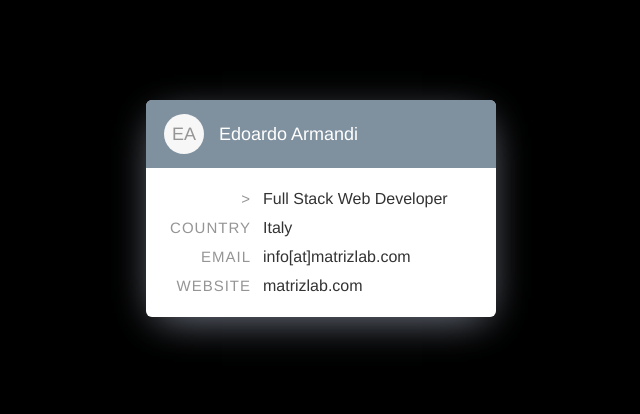
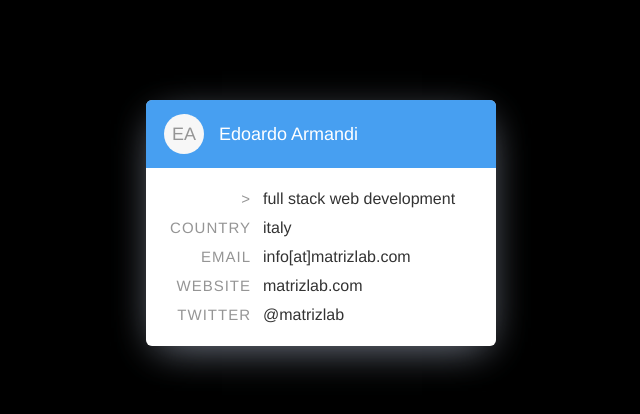
Before and after one commit to matrizlab/npx01, a React (Create React App) app: page / in a window 1280 px wide. Shown: the top 414 px of the page, without its empty margins (319-959 px from the left). Built offline with nearby package versions, Linux system fonts and the light colour scheme.

Commit message:
s1: fixed

```diff
--- a/src/Card.css
+++ b/src/Card.css
@@ -14,7 +14,7 @@ body {
 }
 
 .card-header {
-  background-color: rgba(80, 103, 124, 0.73);
+  background-color: rgba(3, 124, 236, 0.73);
   padding: 14px 18px;
   font-size: 18px;
 }
@@ -30,9 +30,6 @@ body {
   color: #959595;
   font-size: inherit;
   position: relative;
-
-  -webkit-animation: rotate-center 0.6s ease-in-out both;
-  animation: rotate-center 0.6s ease-in-out both;
 }
 
 .card-header span:after {
--- a/src/Card.js
+++ b/src/Card.js
@@ -8,10 +8,11 @@ class Card extends Component {
       firstName: "Edoardo Armandi",
       initials: "EA",
       info: [
-        { title: ">", text: "Full Stack Web Developer" },
-        { title: "Country", text: "Italy" },
+        { title: ">", text: "full stack web development" },
+        { title: "Country", text: "italy" },
         { title: "Email", text: "info[at]matrizlab.com" },
-        { title: "Website", text: "matrizlab.com" }
+        { title: "Website", text: "matrizlab.com" },
+        { title: "Twitter", text: "@matrizlab" }
       ]
     };
   }
```
